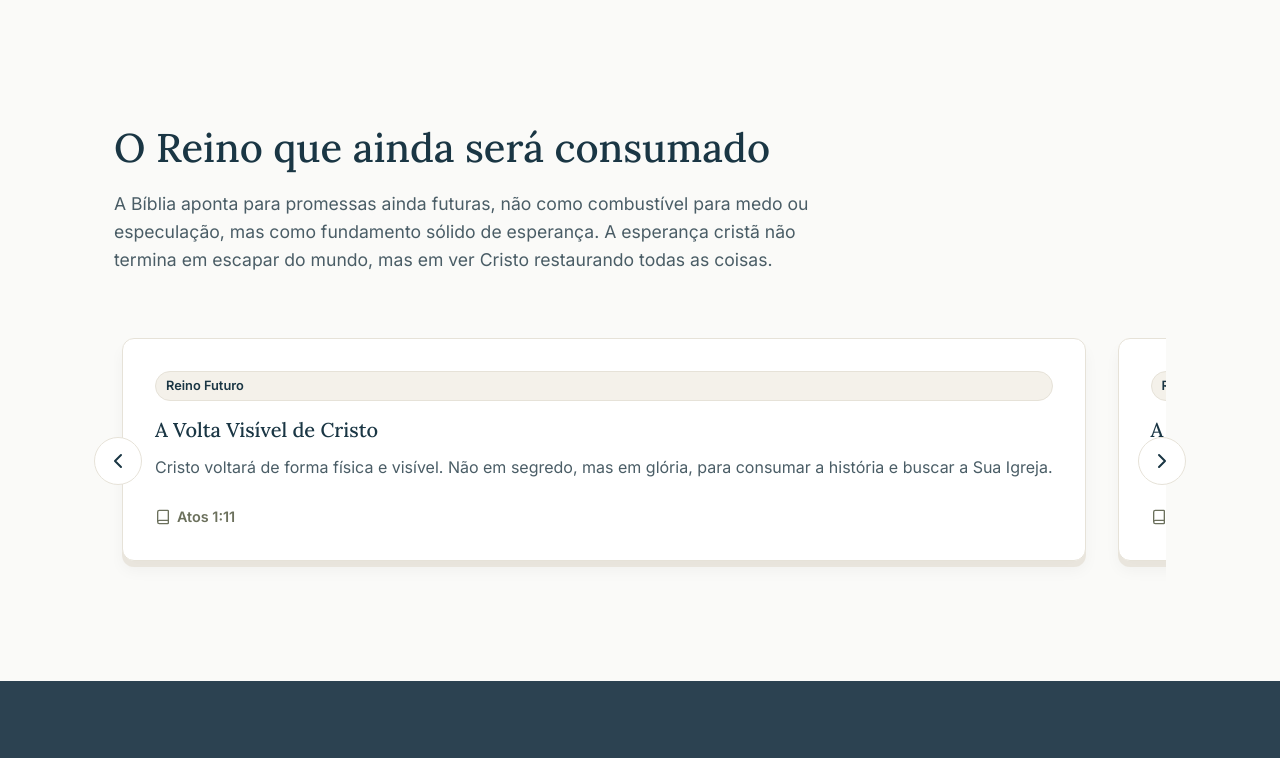
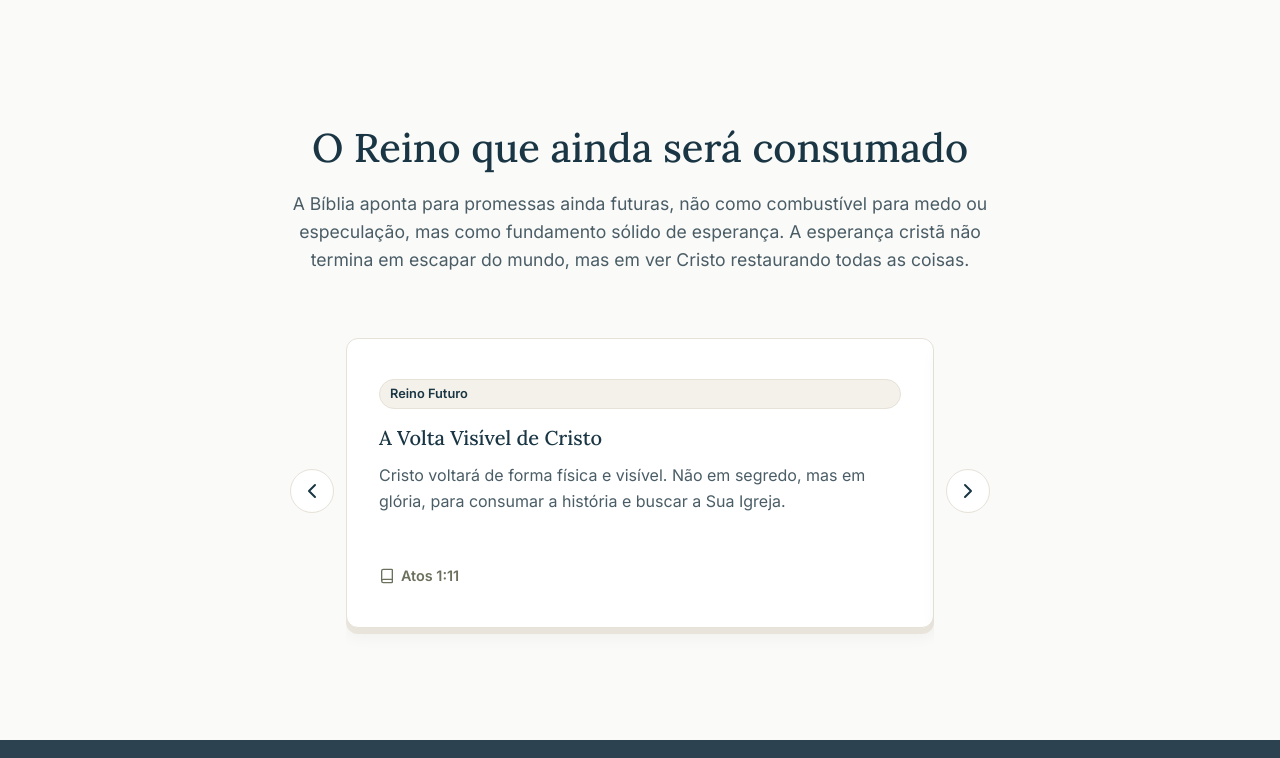
Before and after one commit to Pedro-viniicius/rumo-ao-reino, a plain HTML site: page index.html in a window 1280 px wide. Shown: the part 740-1498 px from the top of the page. Drawn offline with nearby package versions, Linux system fonts and the light colour scheme.

Commit message:
fix: alinhamento perfeito do layout e 1 card visivel no carrossel

```diff
--- a/index.html
+++ b/index.html
@@ -182,7 +182,7 @@
     <!-- Toast de Cópia -->
     <div id="toast" class="toast hidden">Copiado com sucesso!</div>
 
-    <script src="script.js?v=4"></script>
+    <script src="script.js?v=5"></script>
     <script>
         lucide.createIcons();
     </script>
--- a/script.js
+++ b/script.js
@@ -157,13 +157,13 @@ function setupCarousels() {
         btnPrev.className = 'carousel-btn prev';
         btnPrev.innerHTML = '<i data-lucide="chevron-left"></i>';
         btnPrev.setAttribute('aria-label', 'Anterior');
-        btnPrev.onclick = () => container.scrollBy({ left: -352, behavior: 'smooth' });
+        btnPrev.onclick = () => container.scrollBy({ left: -container.offsetWidth, behavior: 'smooth' });
 
         const btnNext = document.createElement('button');
         btnNext.className = 'carousel-btn next';
         btnNext.innerHTML = '<i data-lucide="chevron-right"></i>';
         btnNext.setAttribute('aria-label', 'Próximo');
-        btnNext.onclick = () => container.scrollBy({ left: 352, behavior: 'smooth' });
+        btnNext.onclick = () => container.scrollBy({ left: container.offsetWidth, behavior: 'smooth' });
 
         container.parentNode.insertBefore(wrapper, container);
         wrapper.appendChild(btnPrev);
--- a/styles.css
+++ b/styles.css
@@ -257,13 +257,9 @@ a {
 }
 
 .section-header {
-    margin-bottom: 48px;
+    margin: 0 auto 48px auto;
     max-width: 700px;
-}
-
-.section-header.text-center {
-    margin-left: auto;
-    margin-right: auto;
+    text-align: center;
 }
 
 .section-header h2 {
@@ -309,8 +305,9 @@ a {
 /* Carousel & Cards */
 .carousel-wrapper {
     position: relative;
-    display: flex;
-    align-items: center;
+    max-width: 700px;
+    margin: 0 auto;
+    padding: 0 56px; /* Space for arrows */
 }
 
 .carousel-btn {
@@ -320,8 +317,8 @@ a {
     background: var(--card-bg);
     border: 1px solid var(--border-color);
     border-radius: 50%;
-    width: 48px;
-    height: 48px;
+    width: 44px;
+    height: 44px;
     display: flex;
     align-items: center;
     justify-content: center;
@@ -338,55 +335,37 @@ a {
 }
 
 .carousel-btn:active {
-    transform: translateY(-48%);
+    transform: translateY(calc(-50% + 2px));
 }
 
 .carousel-btn.prev {
-    left: -20px;
+    left: 0;
 }
 
 .carousel-btn.next {
-    right: -20px;
+    right: 0;
 }
 
 .carousel {
     display: flex;
-    gap: 32px;
-    overflow-x: auto;
-    scroll-snap-type: x mandatory;
-    padding: 16px 8px 32px 8px; /* space for shadow and scrollbar */
+    overflow: hidden; /* Only arrows navigate */
     scroll-behavior: smooth;
-    -webkit-overflow-scrolling: touch; /* smooth scrolling for iOS */
-}
-
-/* Custom scrollbar for carousel */
-.carousel::-webkit-scrollbar {
-    height: 8px;
-}
-.carousel::-webkit-scrollbar-track {
-    background: transparent;
-}
-.carousel::-webkit-scrollbar-thumb {
-    background-color: var(--border-color);
-    border-radius: 4px;
-}
-.carousel::-webkit-scrollbar-thumb:hover {
-    background-color: var(--secondary-green);
+    width: 100%;
+    padding: 16px 0 32px 0; /* Space for box-shadow on cards */
 }
 
 .card {
-    min-width: 320px;
-    scroll-snap-align: center;
-    flex-shrink: 0;
+    flex: 0 0 100%;
+    width: 100%;
     background-color: var(--card-bg);
     border: 1px solid var(--border-color);
     border-radius: 12px;
-    padding: 32px;
+    padding: 40px 32px; /* Increased padding for better breathing room */
     transition: transform 0.2s cubic-bezier(0.175, 0.885, 0.32, 1.275), box-shadow 0.2s ease;
     box-shadow: var(--shadow-3d);
     display: flex;
     flex-direction: column;
-    margin-bottom: 8px; /* space for the shadow */
+    text-align: left;
 }
 
 .card:hover {
```
